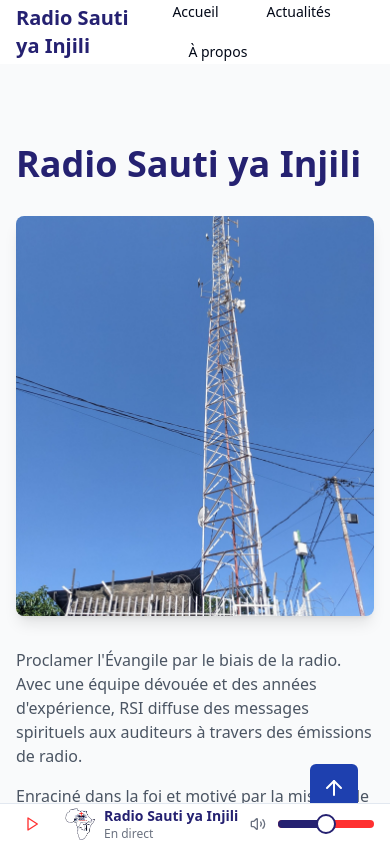
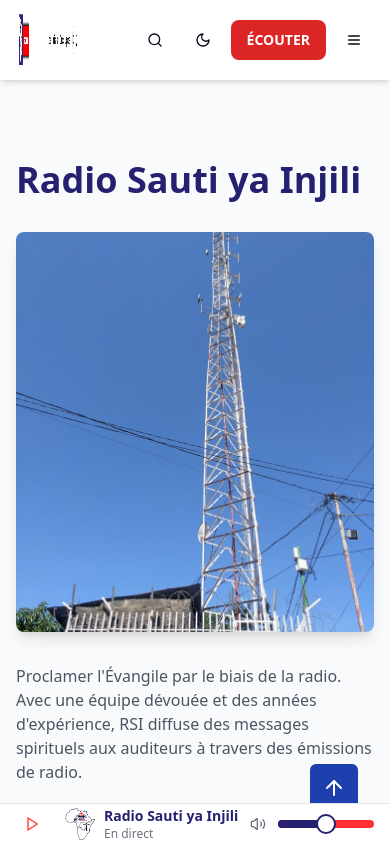
Before and after one commit to oredytech/sauti-radio-web, a React (Vite) app: page /about in a window 390 px wide. Shown: the top 842 px of the page. Built offline with nearby package versions, Linux system fonts and the light colour scheme.

Commit message:
Add "Listen" button to header
Adds a "Listen" button to the header, and makes the header responsive.

```diff
--- a/src/components/Navbar.tsx
+++ b/src/components/Navbar.tsx
@@ -1,26 +1,104 @@
 
+import { Link } from "react-router-dom";
+import { ChevronDown, Search, Moon } from "lucide-react";
 import { Button } from "@/components/ui/button";
-import { Link } from "react-router-dom";
 
 const Navbar = () => {
   return (
-    <nav className="bg-white shadow-lg">
+    <nav className="bg-white shadow-md sticky top-0 z-50">
       <div className="container mx-auto px-4">
-        <div className="flex justify-between items-center h-16">
-          <Link to="/" className="text-primary font-bold text-xl">
-            Radio Sauti ya Injili
-          </Link>
-          <div className="space-x-4">
-            <Link to="/">
-              <Button variant="ghost">Accueil</Button>
+        <div className="flex items-center justify-between h-20">
+          {/* Logo et bouton écouter */}
+          <div className="flex items-center space-x-4">
+            <Link to="/" className="flex items-center">
+              <img
+                src="/lovable-uploads/8f100b7c-cc2f-44fc-89f7-f3c48f156acd.png"
+                alt="Radio Sauti ya Injili"
+                className="h-16 w-16"
+              />
             </Link>
-            <Link to="/actualites">
-              <Button variant="ghost">Actualités</Button>
+            <Button
+              className="bg-red-600 hover:bg-red-700 text-white font-bold px-6 py-2 rounded-lg text-sm md:text-base hidden sm:block"
+            >
+              ÉCOUTER
+            </Button>
+          </div>
+
+          {/* Navigation liens */}
+          <div className="hidden md:flex items-center space-x-8">
+            <Link to="/" className="text-gray-800 hover:text-primary font-semibold">
+              Accueil
             </Link>
-            <Link to="/about">
-              <Button variant="ghost">À propos</Button>
+            <div className="relative group">
+              <button className="flex items-center text-gray-800 hover:text-primary font-semibold">
+                Émissions <ChevronDown className="h-4 w-4 ml-1" />
+              </button>
+              <div className="absolute hidden group-hover:block bg-white shadow-lg rounded-md p-2 w-48 mt-2">
+                <Link to="/emissions/morning" className="block p-2 hover:bg-gray-100 rounded">
+                  Morning Show
+                </Link>
+                <Link to="/emissions/evening" className="block p-2 hover:bg-gray-100 rounded">
+                  Evening Show
+                </Link>
+                <Link to="/emissions/weekend" className="block p-2 hover:bg-gray-100 rounded">
+                  Weekend Show
+                </Link>
+              </div>
+            </div>
+            <Link to="/contact" className="text-gray-800 hover:text-primary font-semibold">
+              Contact
+            </Link>
+            <Link to="/about" className="text-gray-800 hover:text-primary font-semibold">
+              À propos
             </Link>
           </div>
+
+          {/* Boutons search et theme */}
+          <div className="flex items-center space-x-2">
+            <Button variant="ghost" size="icon" className="rounded-full">
+              <Search className="h-5 w-5" />
+            </Button>
+            <Button variant="ghost" size="icon" className="rounded-full">
+              <Moon className="h-5 w-5" />
+            </Button>
+
+            {/* Bouton mobile écouter */}
+            <Button
+              className="bg-red-600 hover:bg-red-700 text-white font-bold px-4 py-1 rounded-lg text-sm sm:hidden"
+            >
+              ÉCOUTER
+            </Button>
+
+            {/* Mobile menu button */}
+            <Button
+              variant="ghost"
+              size="icon"
+              className="md:hidden rounded-full"
+              onClick={() => console.log('Menu mobile')}
+            >
+              <svg xmlns="http://www.w3.org/2000/svg" fill="none" viewBox="0 0 24 24" stroke="currentColor" className="h-6 w-6">
+                <path strokeLinecap="round" strokeLinejoin="round" strokeWidth={2} d="M4 6h16M4 12h16M4 18h16" />
+              </svg>
+            </Button>
+          </div>
+        </div>
+      </div>
+
+      {/* Mobile menu - hidden by default */}
+      <div className="hidden md:hidden">
+        <div className="px-2 pt-2 pb-3 space-y-1">
+          <Link to="/" className="block px-3 py-2 rounded-md text-base font-medium text-gray-800 hover:bg-gray-100">
+            Accueil
+          </Link>
+          <button className="flex w-full items-center justify-between px-3 py-2 rounded-md text-base font-medium text-gray-800 hover:bg-gray-100">
+            Émissions <ChevronDown className="h-4 w-4" />
+          </button>
+          <Link to="/contact" className="block px-3 py-2 rounded-md text-base font-medium text-gray-800 hover:bg-gray-100">
+            Contact
+          </Link>
+          <Link to="/about" className="block px-3 py-2 rounded-md text-base font-medium text-gray-800 hover:bg-gray-100">
+            À propos
+          </Link>
         </div>
       </div>
     </nav>
```
Also changed, not shown: public/lovable-uploads/8f100b7c-cc2f-44fc-89f7-f3c48f156acd.png (added).
